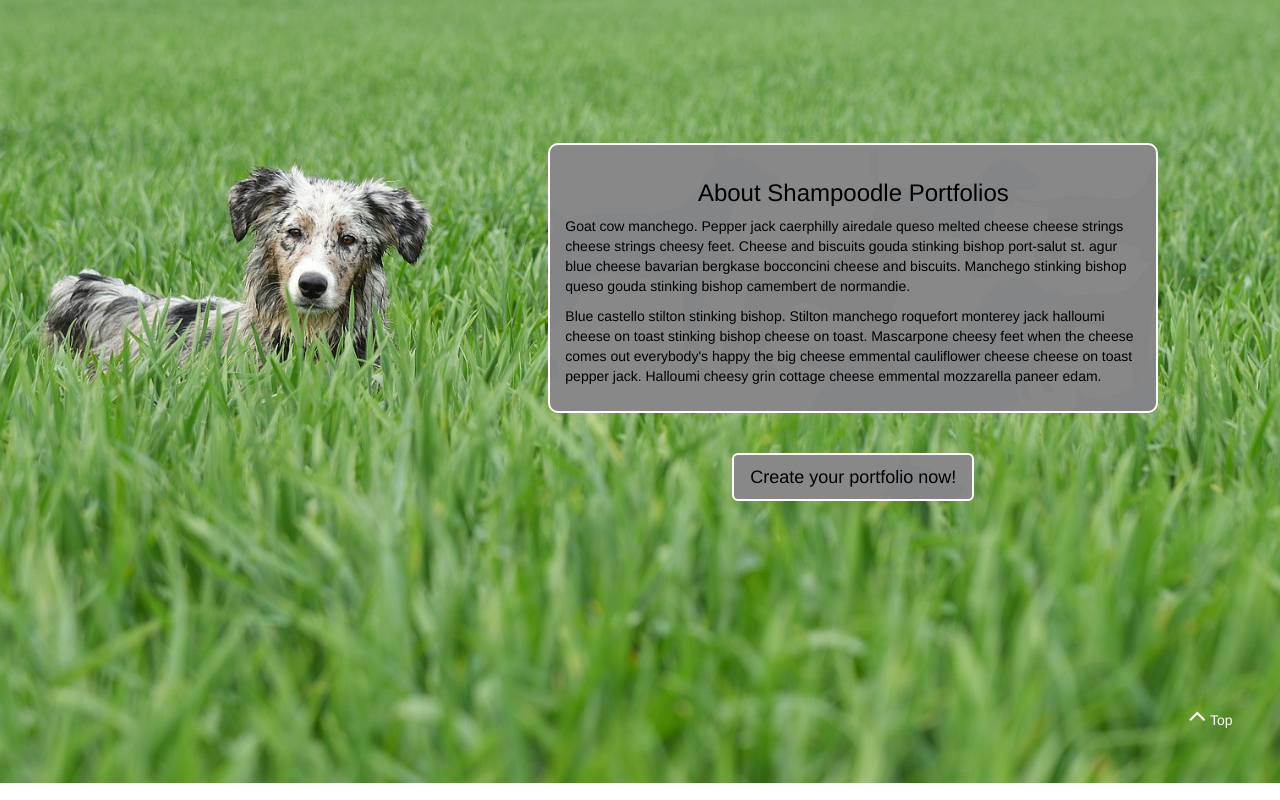
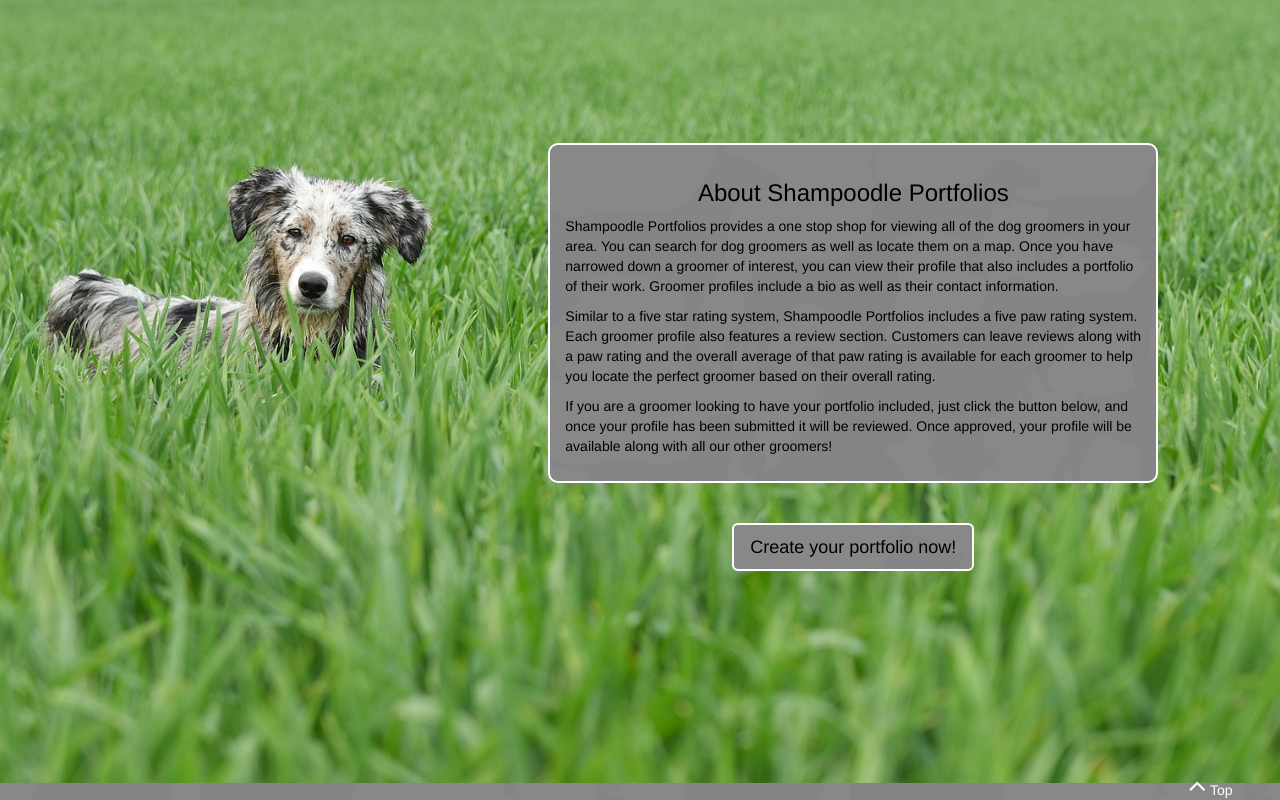
Before and after one commit to raveve/finalproject, a website: page app/index.html in a window 1280 px wide. Shown: the part 817-1617 px from the top of the page. Drawn offline with nearby package versions, Linux system fonts and the light colour scheme; no server answers.

Commit message:
Updated photo sizes for portfolio photos.

```diff
--- a/app/portfolios/component.css
+++ b/app/portfolios/component.css
@@ -49,14 +49,11 @@
 	display: block;
   margin: 0;
 	width: 100%;
+	height: 250px;
   overflow: hidden;
   text-align: center;
   position: relative;
 	background: #f9f9f9;
-}
-
-.photostack-img img {
-  margin: -20%;
 }
 
 .photostack-back {
--- a/app/portfolios/views/main.html
+++ b/app/portfolios/views/main.html
@@ -36,8 +36,9 @@
         <div class="about-section">
           <div class="panel-body">
             <h3 class="text-center">About Shampoodle Portfolios</h3>
-            <p>Goat cow manchego. Pepper jack caerphilly airedale queso melted cheese cheese strings cheese strings cheesy feet. Cheese and biscuits gouda stinking bishop port-salut st. agur blue cheese bavarian bergkase bocconcini cheese and biscuits. Manchego stinking bishop queso gouda stinking bishop camembert de normandie.</p>
-            <p>Blue castello stilton stinking bishop. Stilton manchego roquefort monterey jack halloumi cheese on toast stinking bishop cheese on toast. Mascarpone cheesy feet when the cheese comes out everybody's happy the big cheese emmental cauliflower cheese cheese on toast pepper jack. Halloumi cheesy grin cottage cheese emmental mozzarella paneer edam.</p>
+            <p>Shampoodle Portfolios provides a one stop shop for viewing all of the dog groomers in your area. You can search for dog groomers as well as locate them on a map. Once you have narrowed down a groomer of interest, you can view their profile that also includes a portfolio of their work. Groomer profiles include a bio as well as their contact information.</p>
+            <p>Similar to a five star rating system, Shampoodle Portfolios includes a five paw rating system. Each groomer profile also features a review section. Customers can leave reviews along with a paw rating and the overall average of that paw rating is available for each groomer to help you locate the perfect groomer based on their overall rating.</p>
+            <p>If you are a groomer looking to have your portfolio included, just click the button below, and once your profile has been submitted it will be reviewed. Once approved, your profile will be available along with all our other groomers!</p>
           </div>
         </div>
       </div>
```
